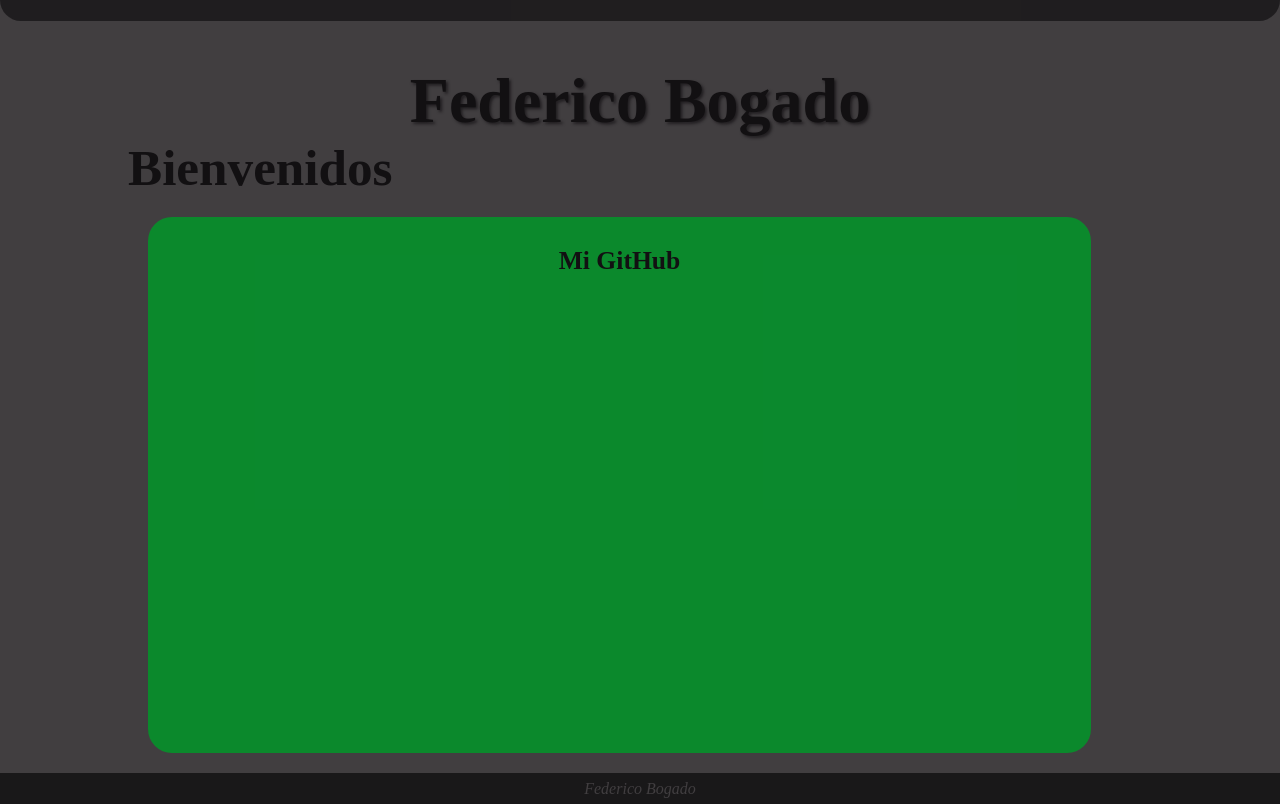
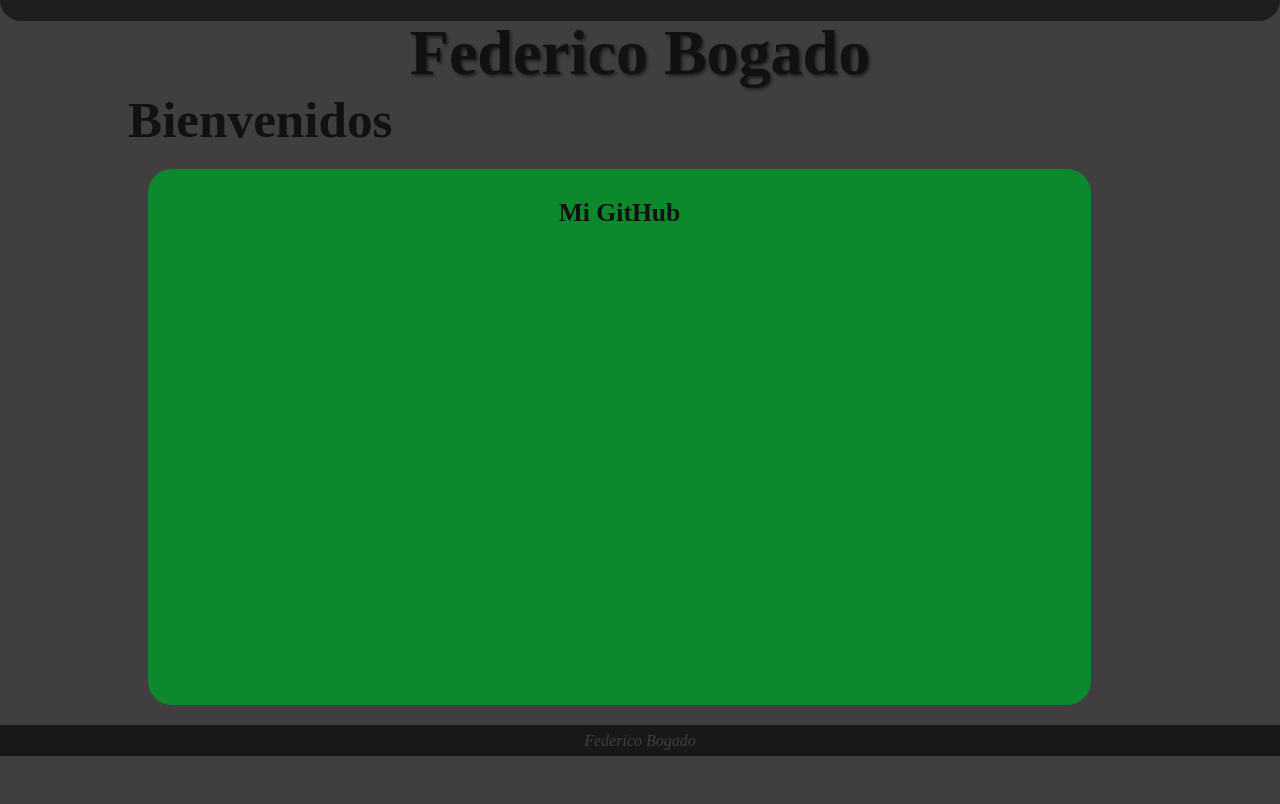
Before and after one commit to FedericoBogado/Portafolio, a plain HTML site: page index.htm in a window 1280 px wide. Drawn offline with Linux system fonts and the light colour scheme.

Commit message:
Pequeno ajuste de margin al h1

```diff
--- a/Style.css
+++ b/Style.css
@@ -72,7 +72,7 @@ main {
 }
 
 .container.b {
-  margin: 4em 0% 0% 0%;
+  margin: 1em 0% 0% 0%;
   text-align: center;
 }
 
```
